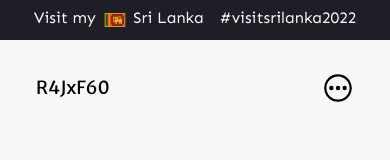
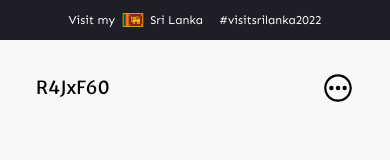
Before and after one commit to R4JxF60/Minimalio, a Next.js app: page / in a window 390 px wide. Shown: the top 160 px of the page. Built offline with nearby package versions, Linux system fonts and the light colour scheme.

Commit message:
fix: alignment issues

```diff
--- a/components/FeatureMessage.js
+++ b/components/FeatureMessage.js
@@ -2,8 +2,8 @@ import Image from "next/image";
 
 function FeatureMessage() {
     return (
-        <div className="flex align-middle text-light-gray font-sen text-base">
-            Visit my&nbsp;<div>
+        <div className="flex items-center text-light-gray font-sen sm:text-base text-xs">
+            Visit my&nbsp;
             <div className="flex">
                 <Image
                     src={"/images/icons/sri-lanka.svg"}
@@ -11,7 +11,7 @@ function FeatureMessage() {
                     height={28}
                 />
             </div>
-        </div>&nbsp;Sri Lanka<div className="ml-4">#visitsrilanka{(new Date()).getFullYear().toString()}</div> </div>
+        &nbsp;Sri Lanka<div className="ml-4 flex items-center">#visitsrilanka{(new Date()).getFullYear().toString()}</div> </div>
     );
 }
 
```
